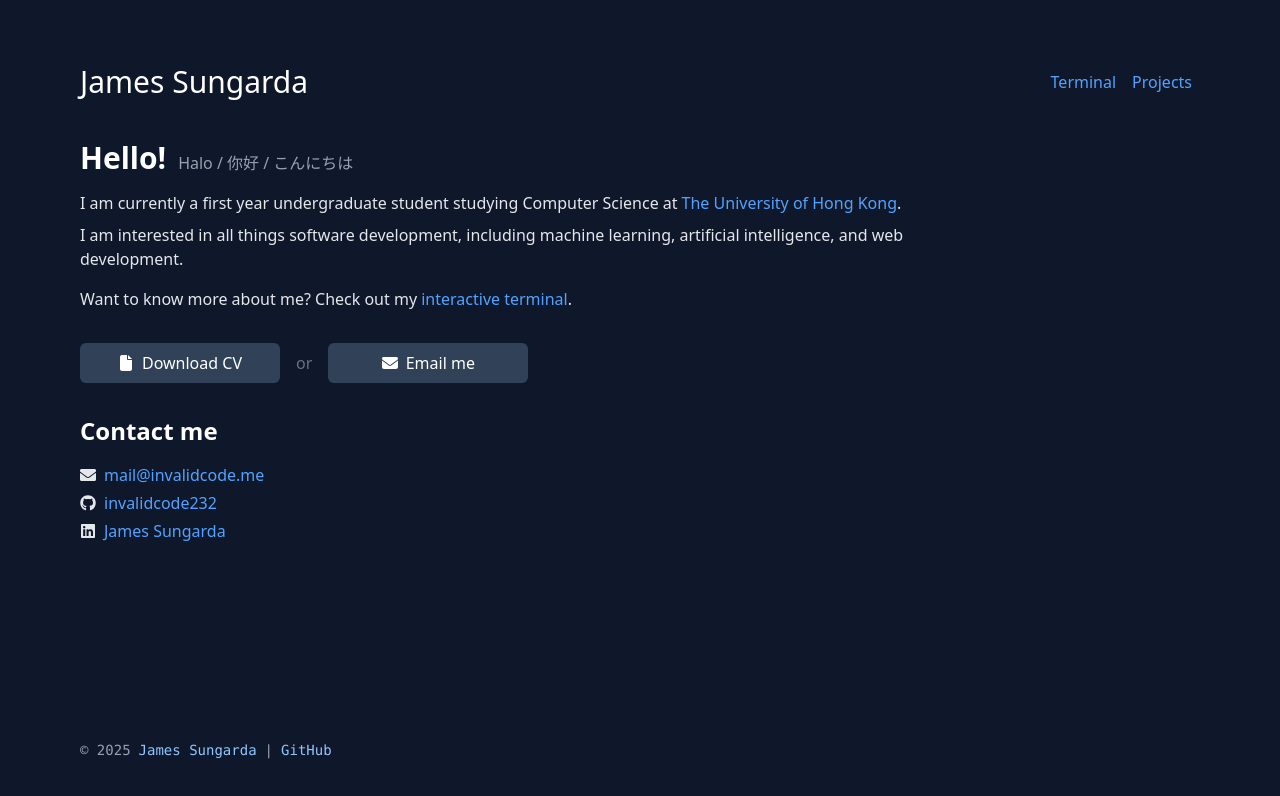
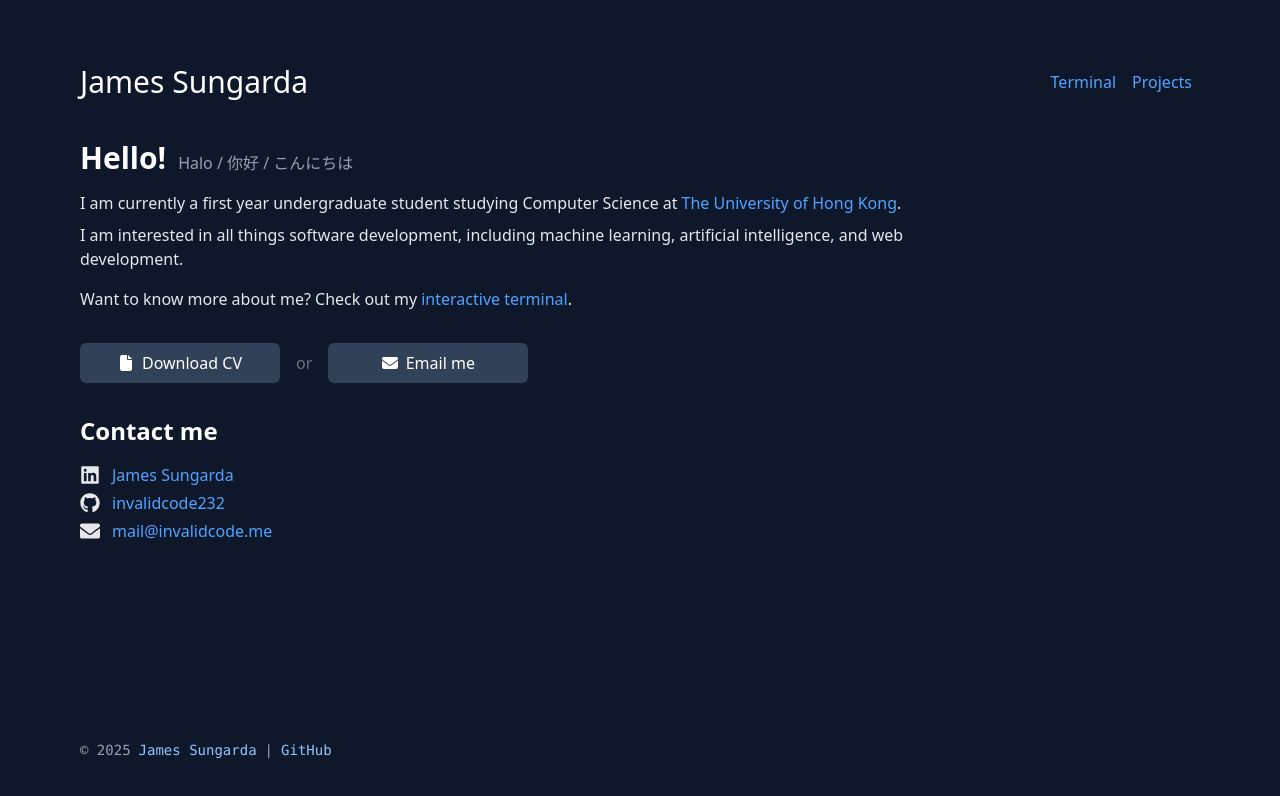
Before and after one commit to invalidcode232/invalidcode232.github.io, a React (Vite) app: page / in a window 1280 px wide. Shown: the top 796 px of the page. Built offline with nearby package versions, Linux system fonts and the light colour scheme.

Commit message:
reorder contacts list

```diff
--- a/src/include/contacts.ts
+++ b/src/include/contacts.ts
@@ -10,10 +10,10 @@ export interface Contact {
 
 const CONTACTS: Contact[] = [
   {
-    name: "Mail",
-    icon: FaEnvelope,
-    text: "mail@invalidcode.me",
-    href: "mailto:mail@invalidcode.me",
+    name: "Linkedin",
+    icon: FaLinkedin,
+    text: "James Sungarda",
+    href: "https://www.linkedin.com/in/james-sungarda/",
   },
   {
     name: "Github",
@@ -22,10 +22,10 @@ const CONTACTS: Contact[] = [
     href: "https://github.com/invalidcode232",
   },
   {
-    name: "Linkedin",
-    icon: FaLinkedin,
-    text: "James Sungarda",
-    href: "https://www.linkedin.com/in/james-sungarda/",
+    name: "Mail",
+    icon: FaEnvelope,
+    text: "mail@invalidcode.me",
+    href: "mailto:mail@invalidcode.me",
   },
 ];
 
--- a/src/pages/Home.tsx
+++ b/src/pages/Home.tsx
@@ -77,7 +77,7 @@ function Home() {
                             key={contact.name}
                             className="mb-1 flex items-center"
                         >
-                            <contact.icon className="mr-2" />
+                            <contact.icon className="mr-3 text-xl" />
                             <a
                                 href={contact.href}
                                 className="text-blue-400 hover:underline"
```
